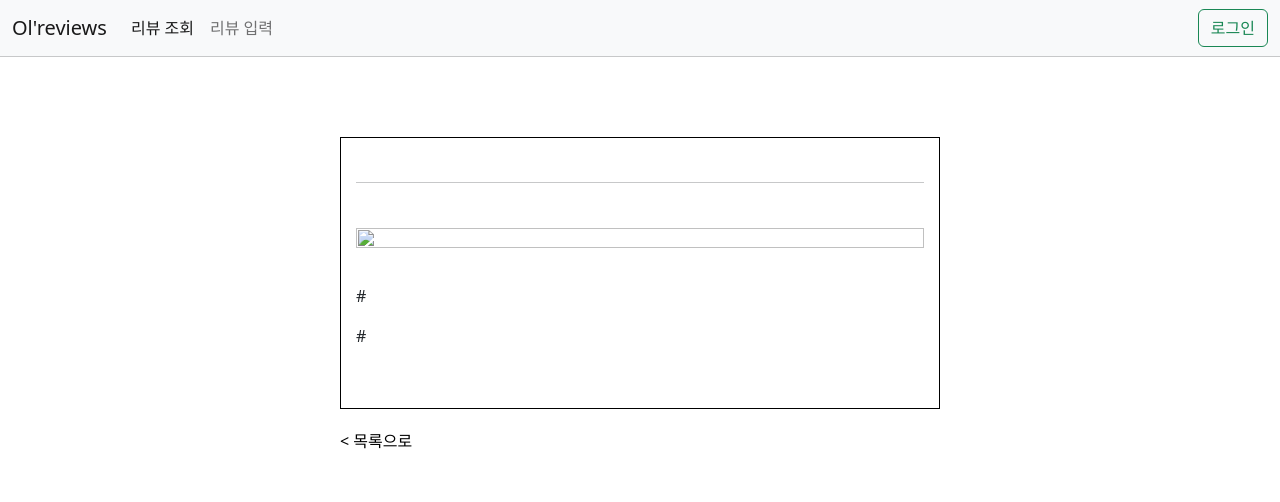
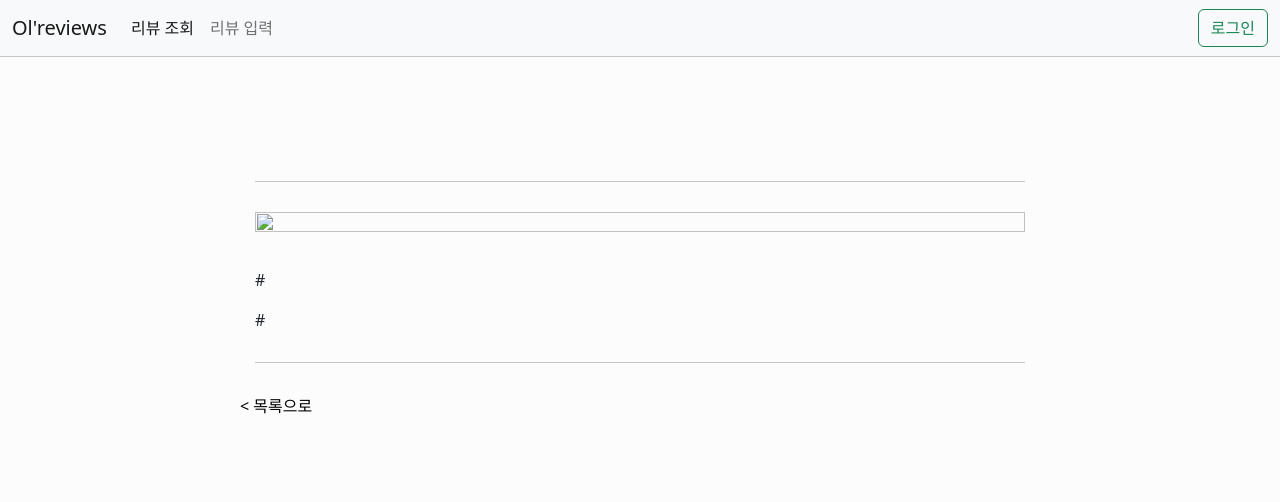
Before and after one commit to asyam9/OptimizedOfficeAI, a Django app: template Review_site/Reviews/templates/Reviews/review_detail.html in a window 1280 px wide. Shown: the top 502 px of the page. Run offline with Django 4.2, Linux system fonts and the light colour scheme; the template is opened without the code that fills it, so the values that code supplies are empty.

Commit message:
리뷰 상세보기 페이지 디자인 수정

```diff
--- a/Review_site/Reviews/static/Reviews/css/style.css
+++ b/Review_site/Reviews/static/Reviews/css/style.css
@@ -16,8 +16,7 @@ body {
 }
 
 body > .site-body {
-  /* flex: 1 1; */
-  width: 600px;
+  width: 800px;
   margin: 0 auto;
 }
 
@@ -28,8 +27,8 @@ body > .site-body {
 /* review-detail */
 
 .review-detail {
-  margin: 80px auto 20px;
-  border: 1px solid black;
+  margin: 80px auto 0px;
+  /* border: 0.2px solid black; */
   padding: 15px;
 }
 
@@ -70,7 +69,7 @@ body > .site-body {
 }
 
 .review-detail .content {
-  margin: 45px 0 45px;
+  margin: 30px 0 30px;
 }
 
 .review-detail .content .thumb {
--- a/Review_site/Reviews/templates/Reviews/base.html
+++ b/Review_site/Reviews/templates/Reviews/base.html
@@ -6,8 +6,8 @@
     <meta charset="utf-8">
     <meta name="viewport" content="width=device-width, initial-scale=1, shrink-to-fit=no">
 
+    <link href="https://cdn.jsdelivr.net/npm/bootstrap@5.2.3/dist/css/bootstrap.min.css" rel="stylesheet" integrity="sha384-rbsA2VBKQhggwzxH7pPCaAqO46MgnOM80zW1RWuH61DGLwZJEdK2Kadq2F9CUG65" crossorigin="anonymous">
     <link rel="stylesheet" type="text/css" href="{% static 'Reviews/css/style.css' %}">
-    <link href="https://cdn.jsdelivr.net/npm/bootstrap@5.2.3/dist/css/bootstrap.min.css" rel="stylesheet" integrity="sha384-rbsA2VBKQhggwzxH7pPCaAqO46MgnOM80zW1RWuH61DGLwZJEdK2Kadq2F9CUG65" crossorigin="anonymous">
 
     <title>{% block title %}Ol'reviews{% endblock title %}</title>
   </head>
--- a/Review_site/Reviews/templates/Reviews/review_detail.html
+++ b/Review_site/Reviews/templates/Reviews/review_detail.html
@@ -30,6 +30,7 @@
       <p class='domain'>#{{ review.objects_clf }}</p>
       <p class="content">{{ review.content }}</p>
     </div>
+    <hr>
   </article>
   <div style="margin-bottom: 50px;"><a href="{% url "index" %}" style="text-decoration-line: none; color: black;"> < 목록으로 </a></div>
 </main>
--- a/Review_site/Reviews/templates/Reviews/review_upload.html
+++ b/Review_site/Reviews/templates/Reviews/review_upload.html
@@ -1,5 +1,7 @@
 {% extends "Reviews/base_with_nav.html" %}
 {% load widget_tweaks %}
+
+{% block title %}Ol'reviews | Review_upload{% endblock title %}
 
 {% block nav %}
 <li class="nav-item">
```
